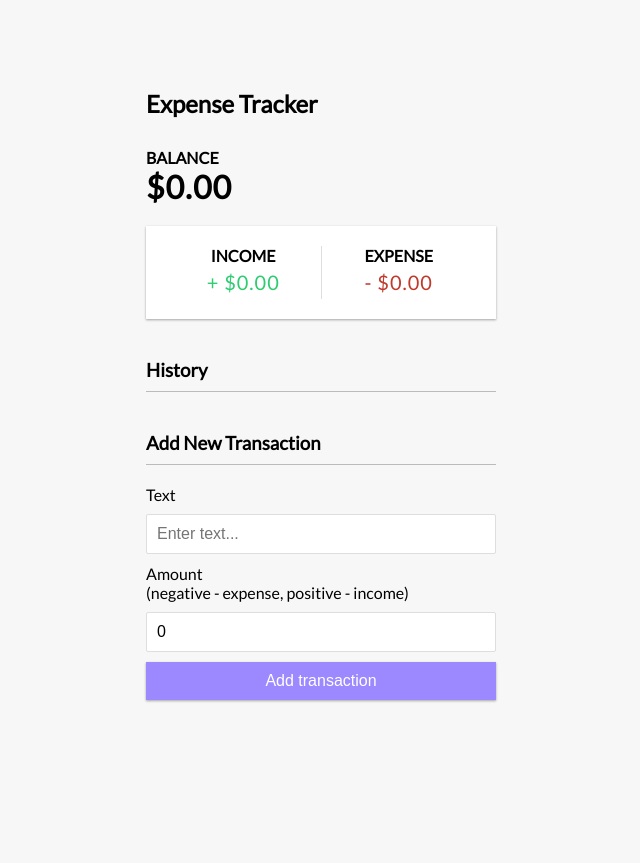
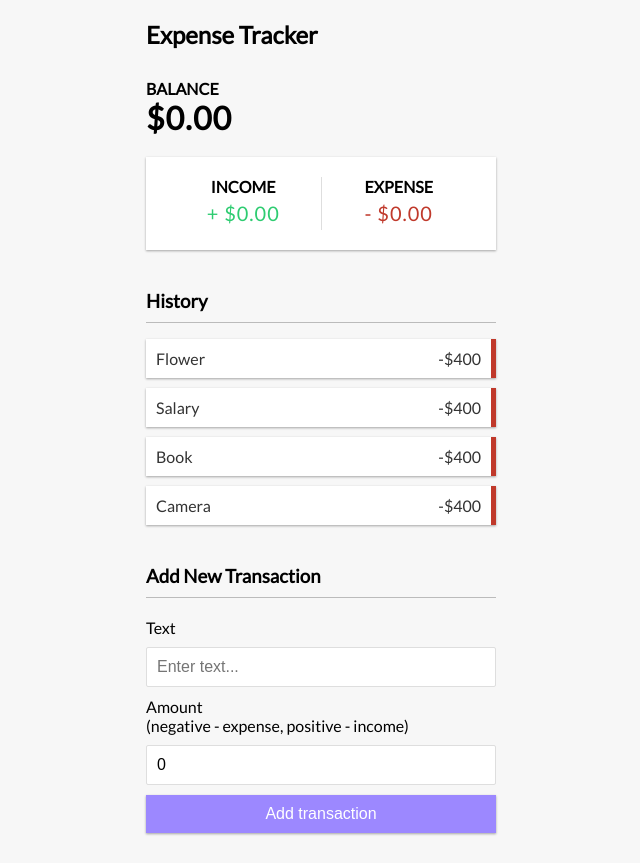
Before and after one commit to nadinejuraschek/expense-tracker, a React (Create React App) app: page / in a window 1280 px wide. Shown: the whole page, without its empty margins (319-959 px from the left). Before the commit the page ends 800 px from the top, so only its background shows below. Built offline with nearby package versions, Linux system fonts and the light colour scheme; the HTML template or start-up script is replaced by a standard one.

Commit message:
transaction list completed

```diff
--- /dev/null
+++ b/src/components/Transaction.js
@@ -0,0 +1,12 @@
+import React, { useContext } from 'react';
+
+const TransactionList = ({ transaction }) => {
+    return (
+        <li className="minus">
+            {transaction.text} <span>-$400</span>
+            <button className="delete-btn"></button>
+        </li>
+    );
+};
+
+export default TransactionList;
--- a/src/components/TransactionList.js
+++ b/src/components/TransactionList.js
@@ -1,11 +1,19 @@
-import React from 'react';
+import React, { useContext } from 'react';
+
+import Transaction from './Transaction';
+
+import { GlobalContext } from '../context/GlobalState';
 
 const TransactionList = () => {
+    const { transactions } = useContext(GlobalContext);
+
     return (
         <div>
             <h3>History</h3>
             <ul className='list'>
-
+                {transactions.map(transaction => (
+                    <Transaction key={transaction.key} transaction={transaction} />
+                ))}
             </ul>
         </div>
     );
--- a/src/context/globalState.js
+++ b/src/context/globalState.js
@@ -3,12 +3,12 @@ import AppReducer from './AppReducer';
 
 // initial state
 const initialState = {
-    transaction:
+    transactions:
     [
         { id: 1, text: 'Flower', amount: -20 },
         { id: 2, text: 'Salary', amount: 300 },
         { id: 3, text: 'Book', amount: -10 },
-        { id: 4, Camera: 'Book', amount: 150 }
+        { id: 4, text: 'Camera', amount: 150 }
     ]
 }
 
```
